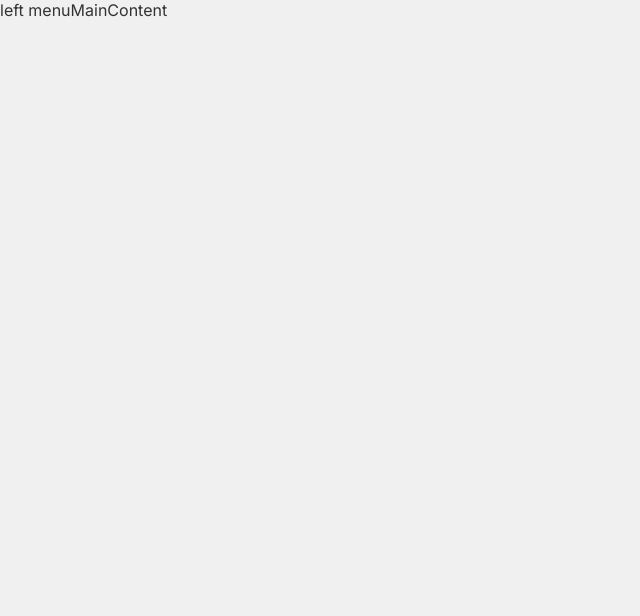
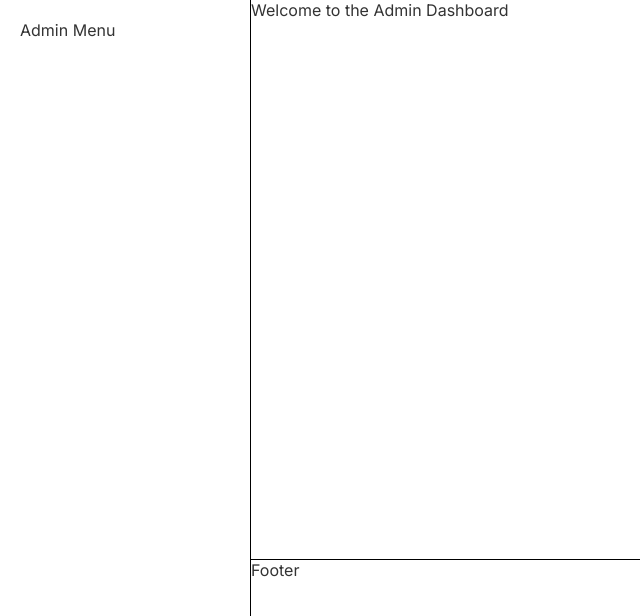
Before and after one commit to toanlehcm/PracticalTestDevdirect, a Next.js app: page / in a window 1280 px wide. Shown: the top 616 px of the page, without its empty margins (0-640 px from the left). Built offline with nearby package versions, Linux system fonts and the light colour scheme.

Commit message:
- Build layout.

```diff
--- a/src/app/containers/LeftMenu/index.tsx
+++ b/src/app/containers/LeftMenu/index.tsx
@@ -1,7 +1,12 @@
 import React from "react";
+import styles from "../../page.module.css";
 
 export interface ILeftMenuProps {}
 
 export default function LeftMenu(props: ILeftMenuProps) {
-  return <div>left menu</div>;
+  return (
+    <div className={styles.sidebar}>
+      <h2>Admin Menu</h2>
+    </div>
+  );
 }
--- a/src/app/containers/MainContent/index.tsx
+++ b/src/app/containers/MainContent/index.tsx
@@ -1,7 +1,16 @@
-import * as React from "react";
+import React from "react";
+import styles from "../../page.module.css";
 
 export interface IMainContentProps {}
 
 export default function MainContent(props: IMainContentProps) {
-  return <div>MainContent</div>;
+  return (
+    <div className={styles.rightContent}>
+      <div className={styles.mainContent}>
+        <h1>Welcome to the Admin Dashboard</h1>
+      </div>
+
+      <div className={styles.footer}>Footer</div>
+    </div>
+  );
 }
--- a/src/app/page.module.css
+++ b/src/app/page.module.css
@@ -1,4 +1,25 @@
-/* Local styles for components */
+/* Styles for the layout */
 .container {
   display: flex;
+  height: 100vh;
 }
+
+.sidebar {
+  width: 250px;
+  background-color: #fff;
+  padding: 20px;
+}
+
+.rightContent {
+  flex-grow: 1;
+  background-color: #fff;
+  display: flex;
+  flex-direction: column;
+  padding: 0;
+  border-left: 1px solid black;
+}
+
+.mainContent {
+  height: 70%;
+  border-bottom: 1px solid black;
+}
```
Also changed, not shown: package.json (+9 -4 lines).
